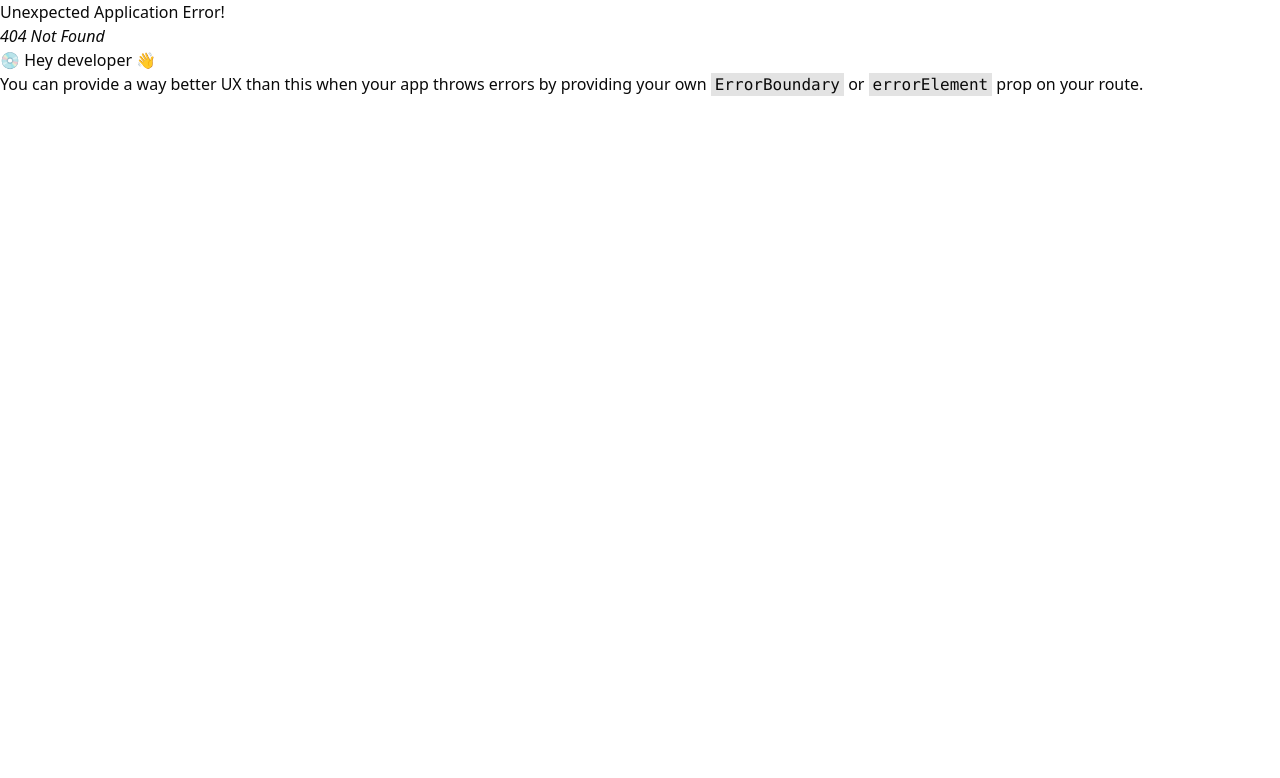
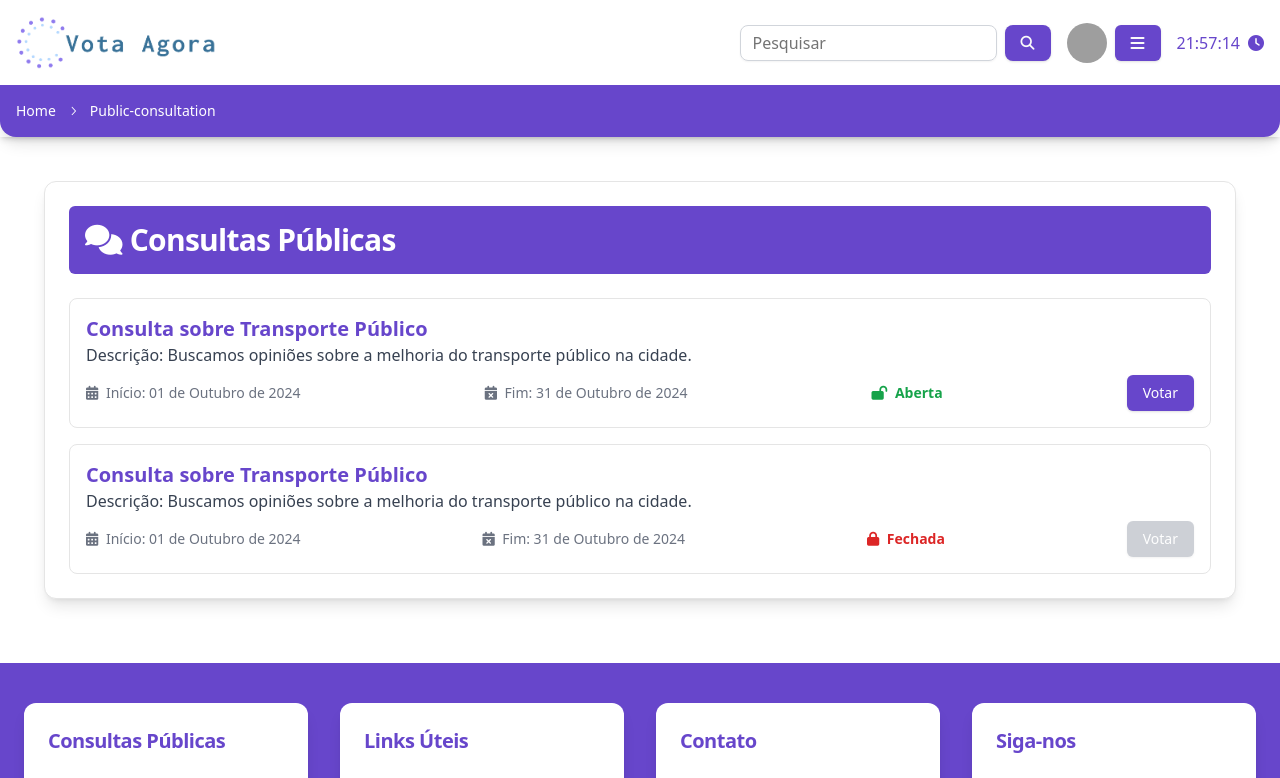
Before and after one commit to 4L1C3-R4BB1T/vota-agora-frontend, a React (Vite) app: page /home/public-consultation in a window 1280 px wide. Before the commit this address had no page. Shown: the top 778 px of the page. Built offline with nearby package versions, Linux system fonts and the light colour scheme; grey boxes are pictures that could not be loaded.

Commit message:
feat: Tela de participar d econsulta

```diff
--- a/src/core/components/HighlightPublicConsultationItem/index.tsx
+++ b/src/core/components/HighlightPublicConsultationItem/index.tsx
@@ -7,8 +7,11 @@ import {
     CardHeader,
     CardTitle,
   } from "@/components/ui/card"
+import { useNavigate } from "react-router-dom";
 
 function HighlightPublicConsultationItem() {
+    const navigate = useNavigate();
+
    return (
     <Card className="flex-1 border rounded-lg shadow-lg p-6 bg-white hover:shadow-xl transition-shadow duration-300">
 
@@ -49,10 +52,10 @@ function HighlightPublicConsultationItem() {
     </CardContent>
 
         <CardFooter className="flex justify-between mt-4">
-        <Button variant="outline" className="text-brand-primary hover:bg-blue-100">
+        <Button onClick={() => navigate('/home/public-consultation-view')} variant="outline" className="text-brand-primary hover:bg-blue-100">
             Ver Detalhes
         </Button>
-        <Button className="bg-brand-primary text-white hover:bg-brand-primary hover:opacity-80">
+        <Button onClick={() => navigate('/home/public-consultation')} className="bg-brand-primary text-white hover:bg-brand-primary hover:opacity-80">
             Participar
         </Button>
         </CardFooter>
--- /dev/null
+++ b/src/core/components/PublicConsultationItem/index.tsx
@@ -0,0 +1,56 @@
+import { Button } from "@/components/ui/button";
+
+interface Props {
+    status?: 'open' | 'closed';
+}
+
+function PublicConsultationItem({ status = 'open' }: Props) {
+    return (
+
+        <div className="p-4 border rounded-lg hover:shadow-md transition-shadow duration-200">
+        <h2 className="text-xl font-semibold text-brand-primary">
+            Consulta sobre Transporte Público
+        </h2>
+        <p className="text-gray-700">
+            Descrição: Buscamos opiniões sobre a melhoria do transporte público na cidade.
+        </p>
+            <div className="flex justify-between items-center mt-2">
+                <span className="text-sm text-gray-500">
+                <i className="fas fa-calendar-alt mr-1"></i> Início: 01 de Outubro de 2024
+                </span>
+                <span className="text-sm text-gray-500">
+                <i className="fas fa-calendar-times mr-1"></i> Fim: 31 de Outubro de 2024
+                </span>
+
+                {
+                    status === 'closed' && (
+                       <>
+                         <span className="font-semibold text-sm text-red-600">
+                            <i className="fas fa-lock mr-1"></i> Fechada
+                        </span>
+                            <Button className="bg-gray-400 text-white cursor-not-allowed" disabled>
+                            Votar
+                        </Button>
+                       </>
+                    )
+                }
+               {
+                    status === 'open' && (
+                       <>
+                         <span className="font-semibold text-sm text-green-600">
+                            <i className="fas fa-lock-open mr-1"></i> Aberta
+                        </span>
+                        <Button className="bg-brand-primary text-white hover:bg-brand-primary/80">
+                         Votar
+                        </Button>
+                       </>
+                    ) // melhorar isso dps
+
+               }
+            </div>
+    </div>
+
+    );
+}
+
+export default PublicConsultationItem;
--- /dev/null
+++ b/src/pages/PublicConsultation/index.tsx
@@ -0,0 +1,25 @@
+import { Card, CardContent, CardHeader, CardTitle } from "@/components/ui/card";
+import PublicConsultationItem from "@/core/components/PublicConsultationItem";
+
+function PublicConsultation() {
+    return (
+        <div className="container mx-auto p-6">
+            <Card className="shadow-lg">
+                <CardHeader>
+                    <CardTitle className="text-3xl font-bold text-white bg-brand-primary p-4 rounded-md flex items-center">
+                        <i className="fas fa-comments mr-2"></i> Consultas Públicas
+                    </CardTitle>
+                </CardHeader>
+                <CardContent>
+                    <div className="space-y-4">
+                        <PublicConsultationItem/>
+                        <PublicConsultationItem status="closed"/>
+                    </div>
+            </CardContent>
+        </Card>
+    </div>
+
+    );
+}
+
+export default PublicConsultation;
--- /dev/null
+++ b/src/pages/PublicConsultationView/index.tsx
@@ -0,0 +1,75 @@
+import { Button } from "@/components/ui/button";
+import { Card, CardContent, CardHeader, CardTitle } from "@/components/ui/card";
+
+function PublicConsultationView() {
+    return (
+        <div className="container mx-auto p-6">
+        <Card className="shadow-lg">
+          <CardHeader>
+            <CardTitle className="text-xl font-bold text-white bg-brand-primary p-4 rounded-md flex items-center">
+              <i className="fas fa-balance-scale mr-2"></i> Votar em Consulta Pública
+            </CardTitle>
+          </CardHeader>
+          <CardContent>
+
+            <div className="flex justify-center mb-4">
+              <img
+                src="https://via.placeholder.com/600x200"
+                alt="Consulta sobre Transporte Público"
+                className="w-full h-auto rounded-md"
+              />
+            </div>
+
+            <div className="space-y-6">
+              <div className="flex flex-col">
+                <h2 className="text-xl font-semibold text-brand-primary mb-2">
+                  Título da Consulta: <span className="font-bold">Consulta sobre Transporte Público</span>
+                </h2>
+                <p className="text-base text-brand-primary">
+                  Descrição: Nesta consulta, estamos buscando opiniões sobre a melhoria do transporte público na cidade. Sua participação é essencial para garantir que as necessidades da comunidade sejam atendidas.
+                </p>
+              </div>
+              <div className="flex flex-col border-b pb-4 mb-4">
+                <span className="font-semibold text-base text-brand-primary mb-2">
+                  <i className="fas fa-users mr-2"></i> Participantes:
+                </span>
+                <span className="text-base text-gray-700">150 Participantes</span>
+              </div>
+              <div className="flex flex-col border-b pb-4 mb-4">
+                <span className="font-semibold text-base text-brand-primary mb-2">
+                  <i className="fas fa-calendar-alt mr-2"></i> Data de Início:
+                </span>
+                <span className="text-base text-gray-700">01 de Outubro de 2024</span>
+              </div>
+              <div className="flex flex-col border-b pb-4 mb-4">
+                <span className="font-semibold text-base text-brand-primary mb-2">
+                  <i className="fas fa-calendar-times mr-2"></i> Data de Fim:
+                </span>
+                <span className="text-base text-gray-700">31 de Outubro de 2024</span>
+              </div>
+              <div className="flex flex-col border-b pb-4 mb-4">
+                <span className="font-semibold text-base text-brand-primary mb-2">
+                  <i className="fas fa-user mr-2"></i> Dono da Consulta:
+                </span>
+                <span className="text-base text-gray-700">Gabriel Cardoso</span>
+              </div>
+              <div className="flex flex-col">
+                <span className="font-semibold text-base text-brand-primary mb-2">
+                  <i className="fas fa-lock mr-2"></i> Status:
+                </span>
+                <span className="text-base text-gray-700">Aberta</span>
+              </div>
+            </div>
+            <div className="flex justify-center mt-8">
+              <Button type="button" className="bg-brand-primary text-white hover:opacity-80 hover:bg-brand-primary/80 px-8 py-3 rounded-md shadow-lg transition duration-200 text-lg">
+                Votar
+              </Button>
+            </div>
+          </CardContent>
+        </Card>
+      </div>
+
+    );
+}
+
+export default PublicConsultationView;
```
Also changed, not shown: src/main.tsx (+10 -0 lines), src/core/components/PublicConsultationItem/style.scss (added), src/pages/PublicConsultation/style.scss (added), src/pages/PublicConsultationView/style.scss (added).
